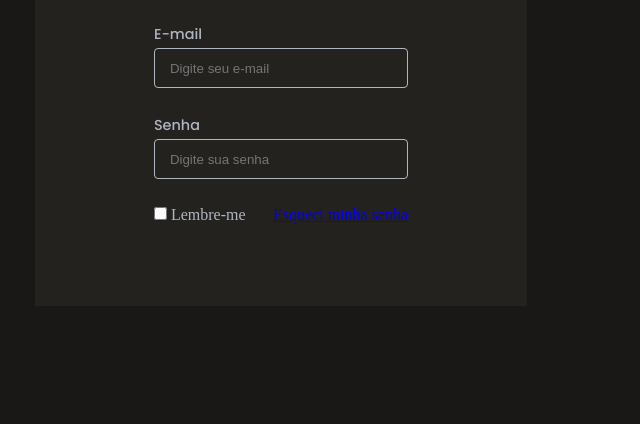
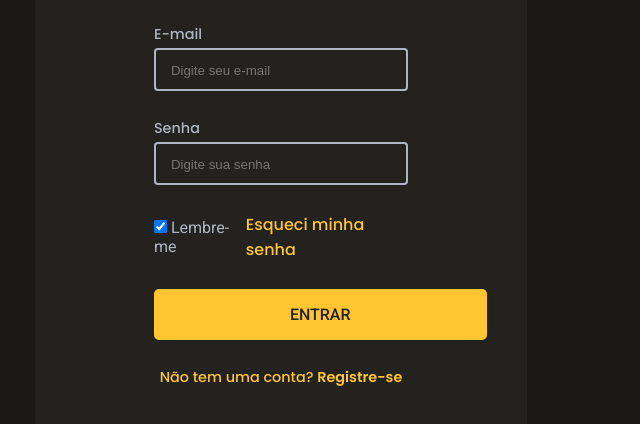
Before and after one commit to YuriMelloFiles/Camping-Login, a plain HTML site: page index.html in a window 1280 px wide. Shown: the part 286-710 px from the top of the page, without its empty margins (39-679 px from the left). Drawn offline with Linux system fonts and the light colour scheme; files that its build step writes are made by us from their sources.

Commit message:
Add files via upload

```diff
--- a/index.html
+++ b/index.html
@@ -41,7 +41,7 @@
           <div>
             <fieldset form="information">
               <label for=""> <i class="icon-mail"></i> </label>
-              <input type="text" autofocus placeholder="Digite seu e-mail" />
+              <input type="email" autofocus placeholder="Digite seu e-mail" />
             </fieldset>
           </div>
         </div>
@@ -52,7 +52,7 @@
           <div>
             <fieldset form="information">
               <label for=""> <i class="icon-lock"></i> </label>
-              <input type="text" placeholder="Digite sua senha" />
+              <input type="password" placeholder="Digite sua senha" />
             </fieldset>
           </div>
         </div>
@@ -60,12 +60,20 @@
         <div class="container">
           <div class="checkbox">
             <div>
-              <input type="checkbox" name="remember" id="remember" />
+              <input type="checkbox" name="remember" id="remember" checked />
               <label for="remember">Lembre-me</label>
             </div>
 
             <div><a href="#">Esqueci minha senha</a></div>
           </div>
+        </div>
+
+        <div class="container">
+          <button type="submit">ENTRAR</button>
+        </div>
+
+        <div class="container align">
+          <p>Não tem uma conta? <strong>Registre-se</strong></p>
         </div>
       </div>
     </div>
--- a/style.css
+++ b/style.css
@@ -38,6 +38,18 @@ input {
   background-color: var(--form-background);
   border: none;
   color: var(--text-base);
+}
+
+a {
+   text-decoration: none;
+   color: var(--primary-color);
+   font: 500 1rem var(--body-font);
+}
+
+label {
+   color: var(--text-base);
+   font: 400 1rem var(--title-font);
+
 }
 
 #home {
@@ -101,7 +113,7 @@ height: 100%;
 
 fieldset{
   margin-top: 3px;
-  border: 1px solid var(--text-base);
+  border: 2px solid var(--text-base);
   border-radius: 4px;
   padding-top: 10px;
   padding-left: 10px;
@@ -113,7 +125,7 @@ fieldset{
 
 fieldset:hover{
   margin-top: 3px;
-  border: 1px solid var(--primary-color);
+  border: 2px solid var(--primary-color);
   border-radius: 4px;
   padding-top: 10px;
   padding-left: 10px;
@@ -152,3 +164,22 @@ input:focus{
   align-items: center;
   justify-content: space-between;
 }
+
+ button {
+
+  background-color: var(--primary-color);
+  border-radius: 5px;
+  color: var(--form-background);
+  font: 500 1rem var(--title-font);
+  padding:1rem 8.5rem;
+  border: none;
+  cursor: pointer;
+}
+
+p {
+  font: 500 .9rem var(--body-font);
+  color: var(--primary-color);
+}
+.align {
+  text-align: center;
+}
```
